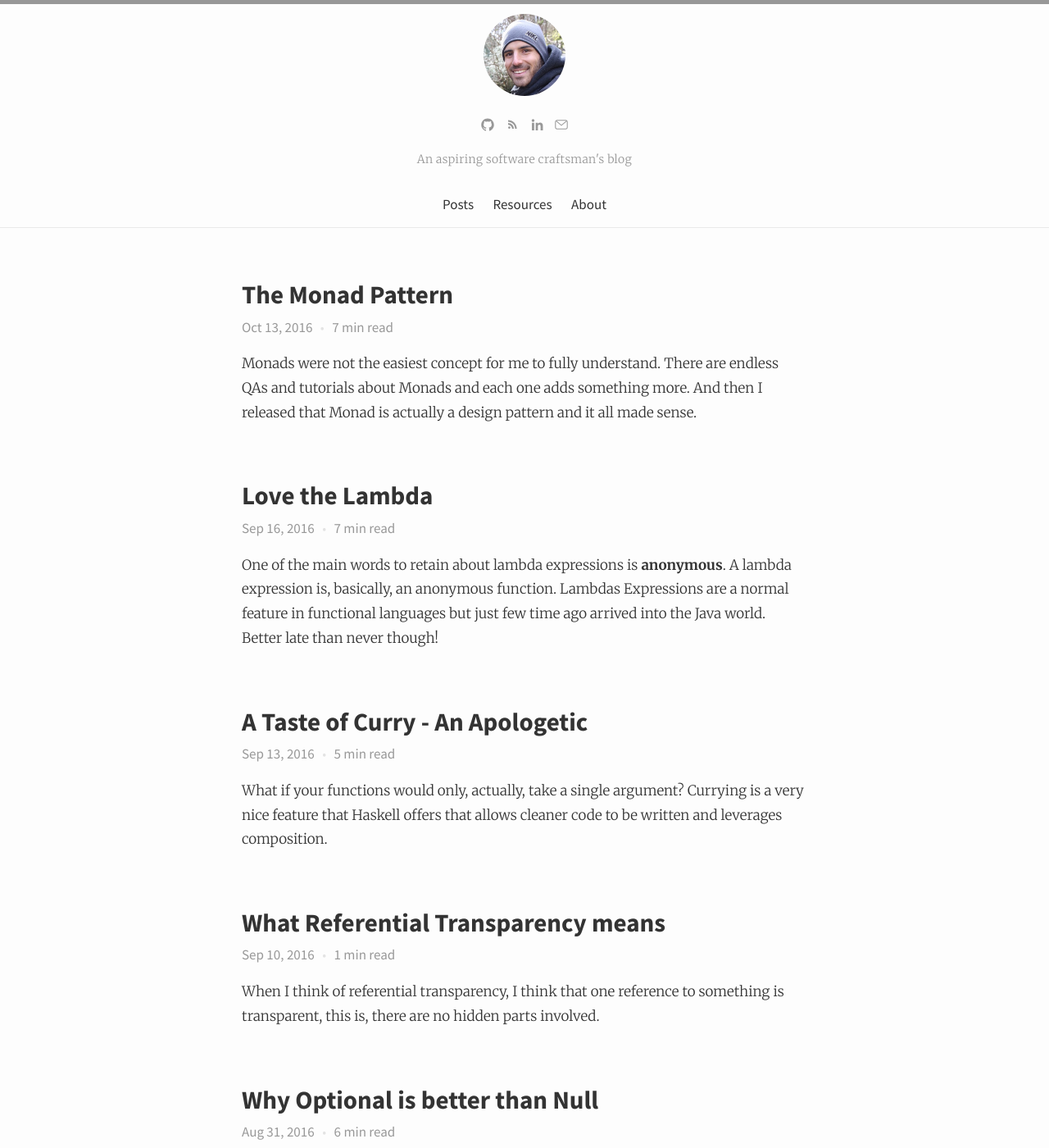
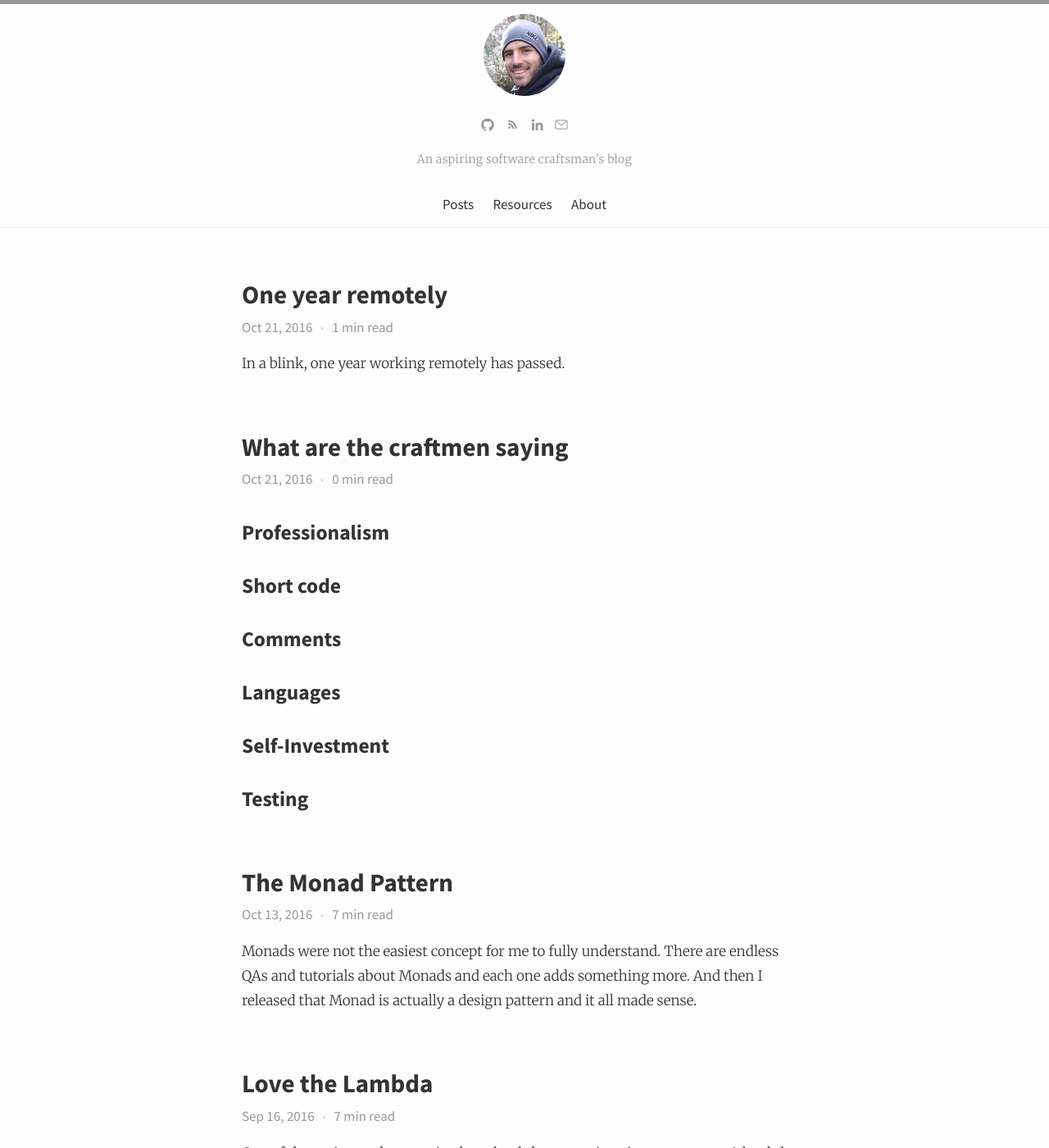
Before and after one commit to NunoAlexandre/nunoalexandre.github.io, a Jekyll site: the page built from index.html, in a window 1280 px wide and 1400 px high. Shown: the whole window at 82% size. Built offline with Jekyll 4.4.1, drawn with Linux system fonts in a browser that asks for light colours; comment, search, counter and statistics services are not loaded.

```diff
--- a/_includes/header.html
+++ b/_includes/header.html
@@ -15,7 +15,7 @@
         {% include icon-rss.html %}
       </li>
       <li>
-        {% include icon-linkedin.html %}
+        {% include icon-linkedin.html username=site.linkedin_username %}
       </li>
       <li>
         {% include icon-mail.html %}
--- /dev/null
+++ b/_posts/2016-10-03-what-are-the-craftmen-saying.markdown
@@ -0,0 +1,15 @@
+---
+layout: post
+title:  "What are the craftmen saying"
+date:   2016-10-21 19:46:39 +0100
+categories: craft craftmanship
+comments: true
+---
+
+
+## Professionalism
+## Short code
+## Comments
+## Languages
+## Self-Investment
+## Testing
--- /dev/null
+++ b/_posts/2016-10-21-one-year-remotely.markdown
@@ -0,0 +1,28 @@
+---
+layout: post
+title:  "One year remotely"
+date:   2016-10-21 20:20:39 +0100
+categories: human-factors life
+comments: true
+---
+
+In a blink, one year working remotely has passed.
+
+Since the first week of November 2015, I've been working remotly for Worth Internet Systems.
+When I candidated myself to this position I didn't really know what to expect.
+I was both confident and very nervous. Probably more nervous than confident.
+
+Worth had people working remotly before but it didn' really go that well, and I had never worked remotly full-time before, thus we decided to give it a three month trial.
+
+The fact that I was going to be the only guy working remotly became a factor of pressure for myself. Not from Worth's side but from my own. I guess I didn't feel comfortable with this special situation when compared to my colleagues.
+
+So when I started, and for quite some time, I felt vulnerable.
+I felt bad that my team had to make the effort of preparing a video call (get speakers and some silence) to make the stadup possible for me. Also, the idea that I was pretty much in my room while that they had to get up and either cycle, get a bus or a train to get to work
+
+The schedule, the challenges, the good and bad things
+
+The importance of routine
+
+Early stand ups
+
+Be trustworthy
```
